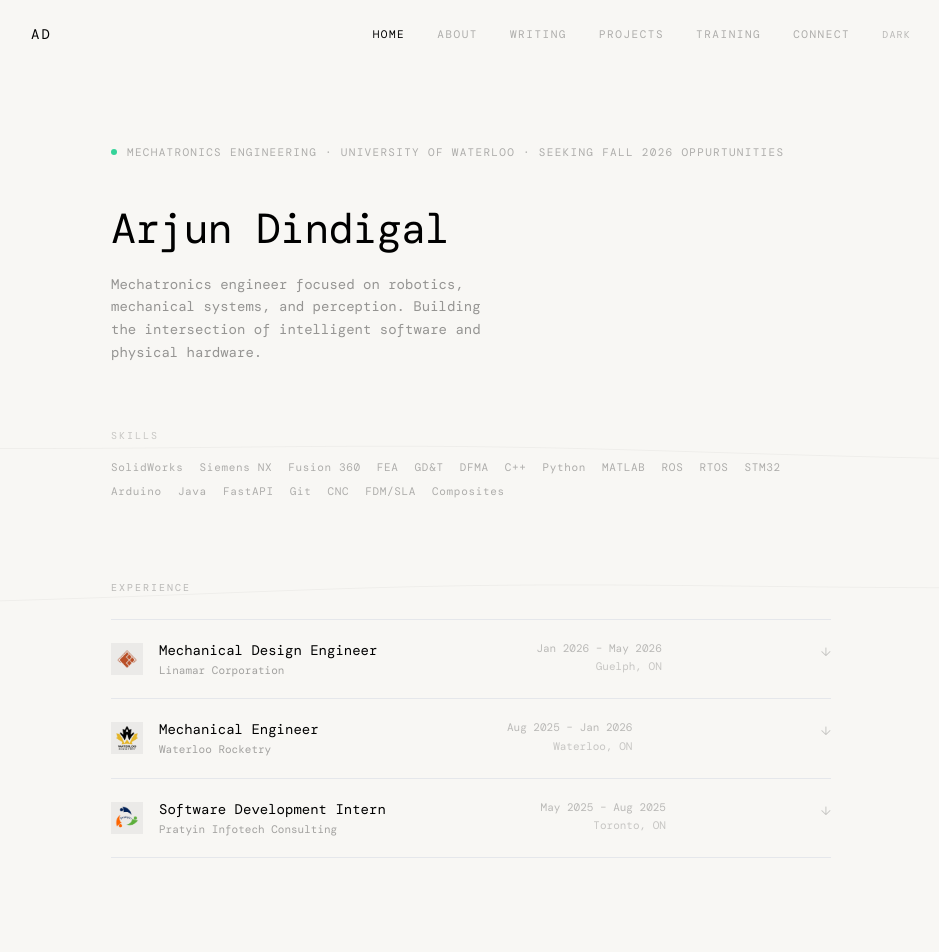
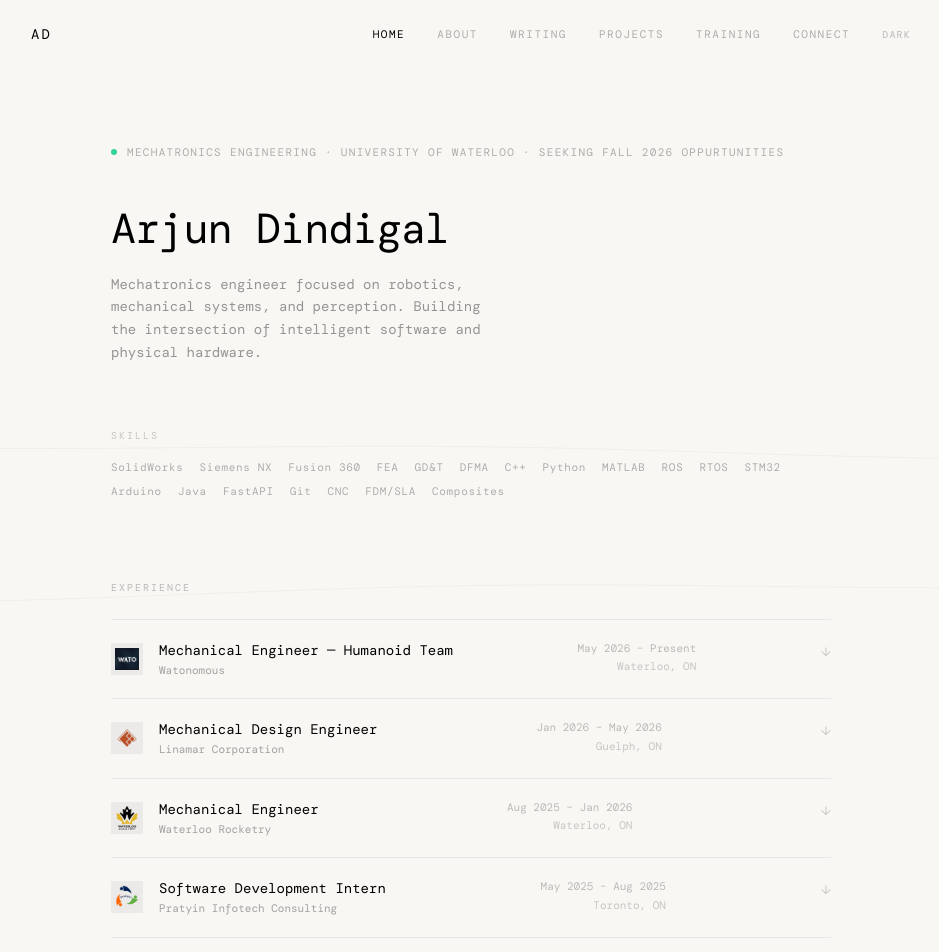
Before and after one commit to arjD9/arjd-portfolio, a Next.js app: page / in a window 1280 px wide. Shown: the top 952 px of the page, without its empty margins (169-1108 px from the left). Built offline with nearby package versions, Linux system fonts and the light colour scheme.

Commit message:
update portfolio

```diff
--- a/components/Portfolio.tsx
+++ b/components/Portfolio.tsx
@@ -17,9 +17,24 @@ const EXP_LOGOS: Record<string, string> = {
   rocketry: '/images/logo-rocketry.png',
   linamar:  '/images/logo-linamar.png',
   pratyin:  '/images/logo-pratyin.png',
+  watonomous: '/images/logo-wato.png',
 }
 
 const EXPERIENCES = [
+  {
+  id:'watonomous',
+  initials:'WA',
+  title:'Mechanical Engineer — Humanoid Team',
+  company:'Watonomous',
+  location:'Waterloo, ON',
+  date:'May 2026 – Present',
+  tags:['Mechanical Design','Robotics', 'ONshape', 'SolidWorks','Humanoid'],
+  bullets:[
+    'Designing mechanical systems for a humanoid robot platform as part of a multidisciplinary student engineering team.',
+    'Collaborating across mechanical, electrical, and software subteams to integrate components within tight spatial and weight constraints.',
+    'Producing CAD models and manufacturing drawings for structural and actuation components using ONshape and SolidWorks.',
+  ]
+},
   { id:'linamar', initials:'LN', title:'Mechanical Design Engineer', company:'Linamar Corporation', location:'Guelph, ON', date:'Jan 2026 – May 2026', tags:['SolidWorks','GD&T','DFMA','FEA','FDM/SLA'], bullets:['Designed & validated 10+ production fixtures using SolidWorks with GD&T and DFMA principles.','Cut cycle times 20–40 s/op through fixture & ergonomics redesigns with machinists.','Reverse engineered failed robotic components; produced CAD models and fabricated replacements.','Reduced defective parts by 10%+ through fixture redesigns and optimised part handling.','Full concept → CAD → fabrication → validation ownership deployed on shop floor.'] },
   { id:'rocketry', initials:'WR', title:'Mechanical Engineer', company:'Waterloo Rocketry', location:'Waterloo, ON', date:'Aug 2025 – Jan 2026', tags:['Test fixtures','3D printing','Propulsion','Telemetry'], bullets:['Built test fixtures and camera systems for 10+ static engine tests with real-time telemetry.','Designed 3D-printed enclosures and support structures for harsh testing environments.','Assembled and calibrated propulsion systems within 5% of predicted thrust.'] },
   { id:'pratyin', initials:'PI', title:'Software Development Intern', company:'Pratyin Infotech Consulting', location:'Toronto, ON', date:'May 2025 – Aug 2025', tags:['Java','FastAPI','Python','Agile'], bullets:['Java + FastAPI integration syncing 5,000+ invoices with 99.7% accuracy.','Automated Python data pipelines processing 200,000 records/month, cutting manual work by 20%.','Shipped 2 production-ready features in 2 months, zero critical bugs deployed.'] },
```
Also changed, not shown: public/images/logo-wato.png (added).
